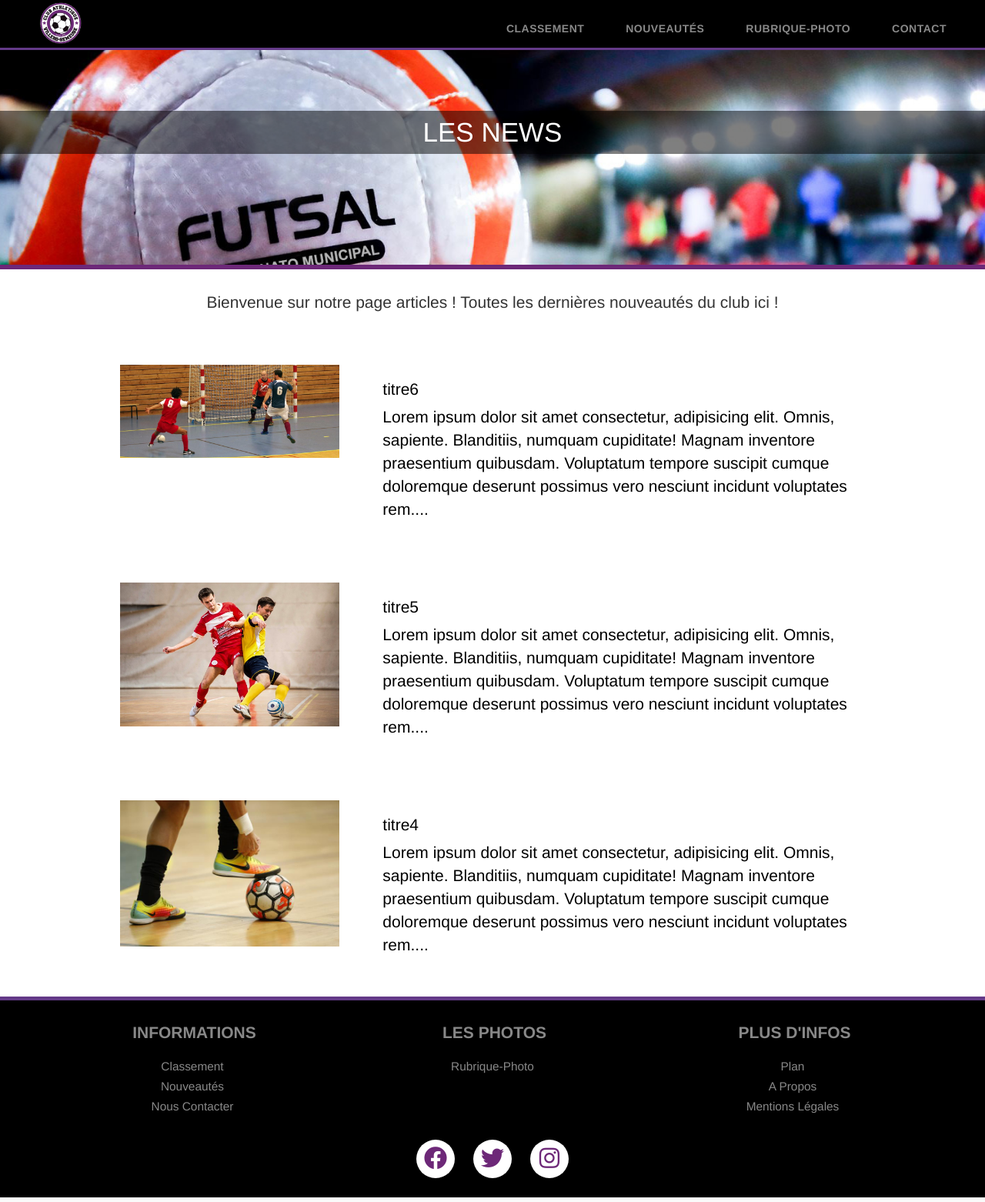
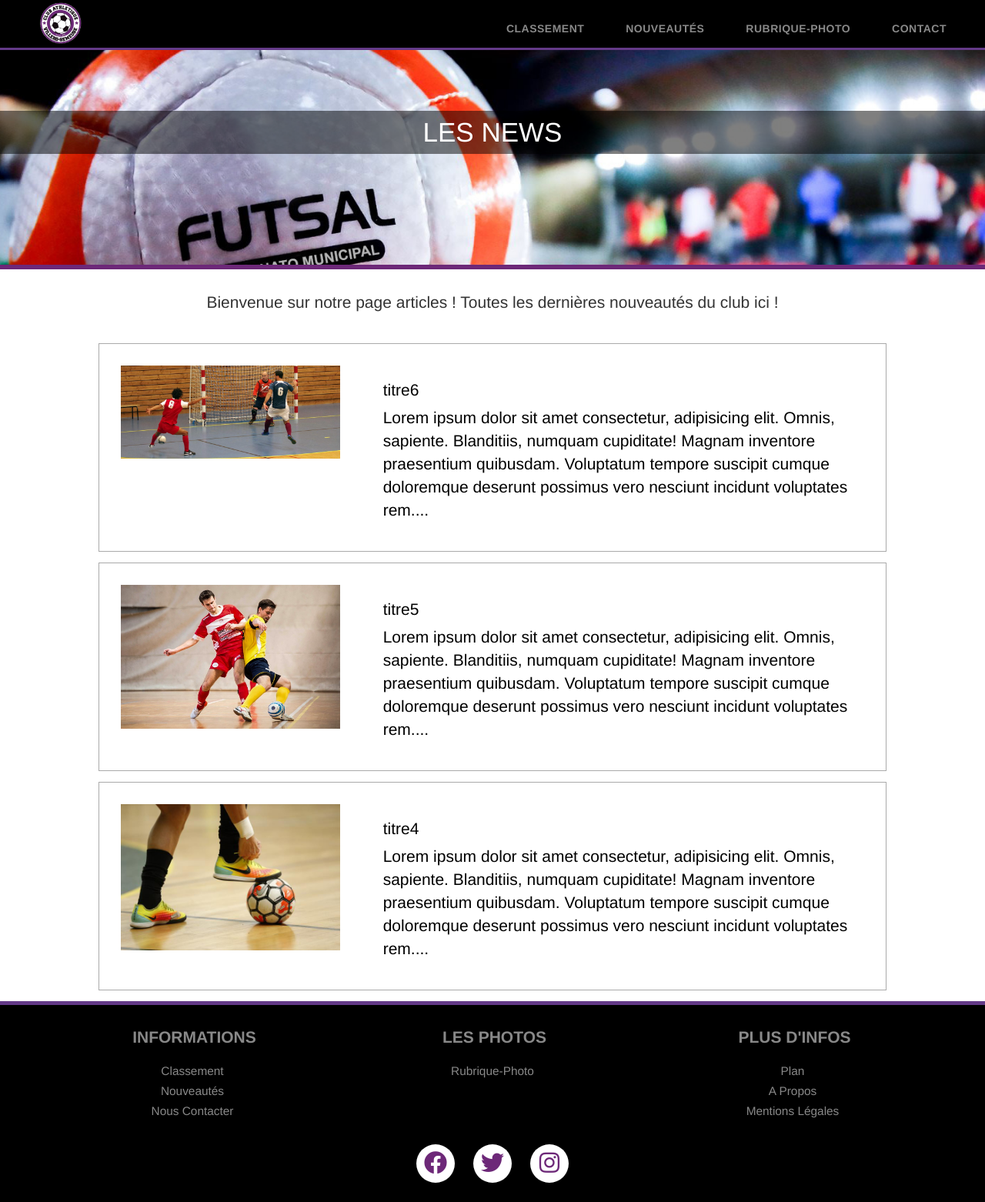
Before and after one commit to Jcollart/RUCBY, a PHP site: page /html/news.php in a window 1280 px wide. Shown: the whole page at 77% size. Run offline with PHP 8.4, Linux system fonts and the light colour scheme; data comes from the database, SQL or seed files in the repository; some libraries are stand-ins or nearby versions; some web fonts are replaced.

Commit message:
ajout border pour délimiter cards news.php

```diff
--- a/css/news.css
+++ b/css/news.css
@@ -71,6 +71,7 @@ body{
     width: 80%;
     margin-left: auto;
     margin-right: auto;
+    border: #aaaaaa 0.5px solid;
 }
 
 .news > a {
@@ -82,6 +83,7 @@ body{
 .news > a:hover {
   text-decoration: none;
   color: #aaaaaa;
+  border: #aaaaaa 0.5px solid;
   background-color: rgb(250, 250, 246);
     -webkit-box-shadow: 0px 0px 26px 5px rgba(0, 0, 0, 0.38);
     box-shadow: 0px 0px 26px 5px rgba(0, 0, 0, 0.38);
```
